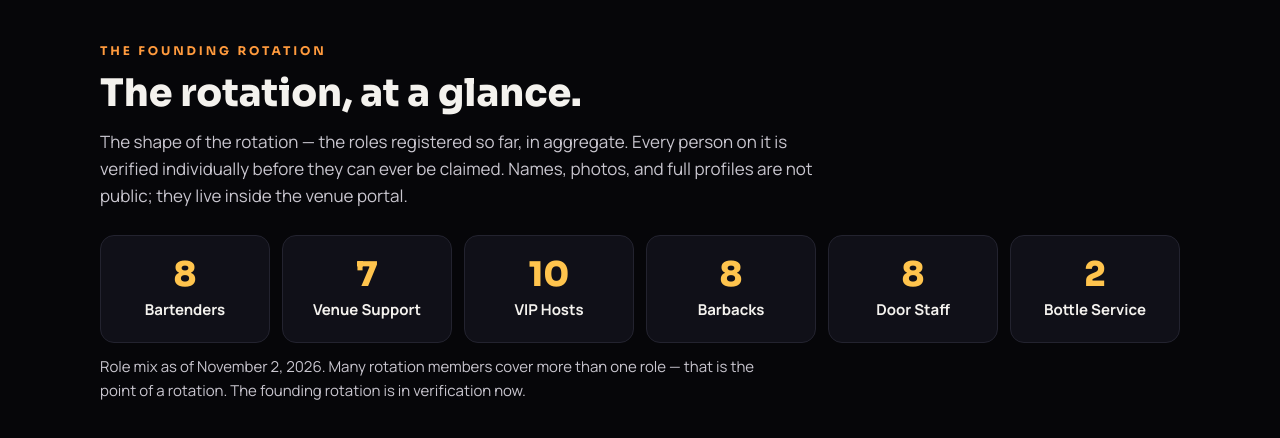
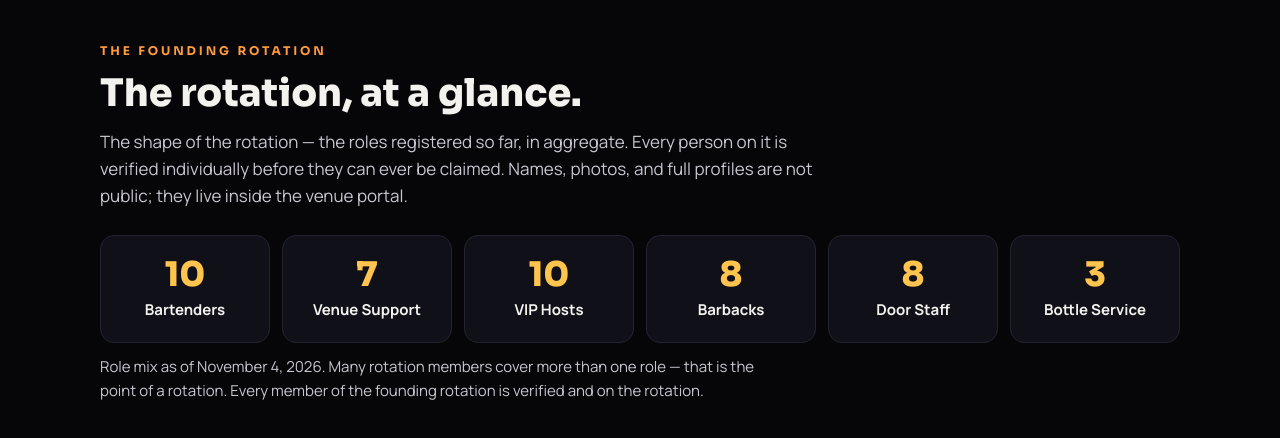
Before and after one commit to jrellis1042/jrellis1042.github.io, a plain HTML site: page index.html in a window 1280 px wide. Shown: the part 988-1426 px from the top of the page. Drawn offline with Linux system fonts and the light colour scheme; no server answers; a script that the page names is missing.

Commit message:
Match marketplace: role mix 10/7/10/8/8/3, founding talent 15 of 50, verified rotation note (Nov 4)

```diff
--- a/index.html
+++ b/index.html
@@ -346,7 +346,7 @@
       </div>
     <!-- TICKER + BAR: both are filled from the live /counts feed by the script below (counts only, never names or emails). No counts are hardcoded on this page. -->
     <div class="ticker" aria-hidden="true">
-      <div class="ticker-track"><span><b>14 OF 75</b> REGISTERED — CLAIMING OPENS AT 75&nbsp;&nbsp;<i class="tsep">◆</i>&nbsp;&nbsp;FOUNDING TALENT: <b>13 OF 50</b>&nbsp;&nbsp;<i class="tsep">◆</i>&nbsp;&nbsp;FOUNDING VENUES: <b>0 OF 10</b>&nbsp;&nbsp;<i class="tsep">◆</i>&nbsp;&nbsp;</span><span><b>14 OF 75</b> REGISTERED — CLAIMING OPENS AT 75&nbsp;&nbsp;<i class="tsep">◆</i>&nbsp;&nbsp;FOUNDING TALENT: <b>13 OF 50</b>&nbsp;&nbsp;<i class="tsep">◆</i>&nbsp;&nbsp;FOUNDING VENUES: <b>0 OF 10</b>&nbsp;&nbsp;<i class="tsep">◆</i>&nbsp;&nbsp;</span></div>
+      <div class="ticker-track"><span><b>15 OF 75</b> REGISTERED — CLAIMING OPENS AT 75&nbsp;&nbsp;<i class="tsep">◆</i>&nbsp;&nbsp;FOUNDING TALENT: <b>15 OF 50</b>&nbsp;&nbsp;<i class="tsep">◆</i>&nbsp;&nbsp;FOUNDING VENUES: <b>0 OF 10</b>&nbsp;&nbsp;<i class="tsep">◆</i>&nbsp;&nbsp;</span><span><b>15 OF 75</b> REGISTERED — CLAIMING OPENS AT 75&nbsp;&nbsp;<i class="tsep">◆</i>&nbsp;&nbsp;FOUNDING TALENT: <b>15 OF 50</b>&nbsp;&nbsp;<i class="tsep">◆</i>&nbsp;&nbsp;FOUNDING VENUES: <b>0 OF 10</b>&nbsp;&nbsp;<i class="tsep">◆</i>&nbsp;&nbsp;</span></div>
     </div>
     </header>
 
@@ -410,14 +410,14 @@
           <h2 class="title">The rotation, at a glance.</h2>
           <p class="sub">The shape of the rotation — the roles registered so far, in aggregate. Every person on it is verified individually before they can ever be claimed. Names, photos, and full profiles are not public; they live inside the venue portal.</p>
           <div class="bench-grid" id="bench-role-grid" aria-label="Rotation role mix">
-            <div class="bench-card"><div class="n">8</div><div class="r">Bartenders</div></div>
+            <div class="bench-card"><div class="n">10</div><div class="r">Bartenders</div></div>
             <div class="bench-card"><div class="n">7</div><div class="r">Venue Support</div></div>
             <div class="bench-card"><div class="n">10</div><div class="r">VIP Hosts</div></div>
             <div class="bench-card"><div class="n">8</div><div class="r">Barbacks</div></div>
             <div class="bench-card"><div class="n">8</div><div class="r">Door Staff</div></div>
-            <div class="bench-card"><div class="n">2</div><div class="r">Bottle Service</div></div>
+            <div class="bench-card"><div class="n">3</div><div class="r">Bottle Service</div></div>
           </div>
-          <p class="sub" id="bench-mix-note" style="font-size:15px;">Role mix as of November 2, 2026. Many rotation members cover more than one role — that is the point of a rotation. The founding rotation is in verification now.</p>
+          <p class="sub" id="bench-mix-note" style="font-size:15px;">Role mix as of November 4, 2026. Many rotation members cover more than one role — that is the point of a rotation. Every member of the founding rotation is verified and on the rotation.</p>
         </div>
       </section>
 
@@ -1036,7 +1036,7 @@
               var out = '';
               order.forEach(function (k) { if (b.roleMix[k]) out += '<div class="bench-card"><div class="n">' + b.roleMix[k] + '</div><div class="r">' + labels[k] + '</div></div>'; });
               if (out) grid.innerHTML = out;
-              if (note) note.textContent = 'Role mix updated from the live registry. Many rotation members cover more than one role — that is the point of a rotation. The founding rotation is in verification now.';
+              if (note) note.textContent = 'Role mix updated from the live registry. Many rotation members cover more than one role — that is the point of a rotation. Every member of the founding rotation is verified and on the rotation.';
             }).catch(function () { setTimeout(function () { attempt(i + 1); }, 1200); });
           }
           attempt(0);
```
